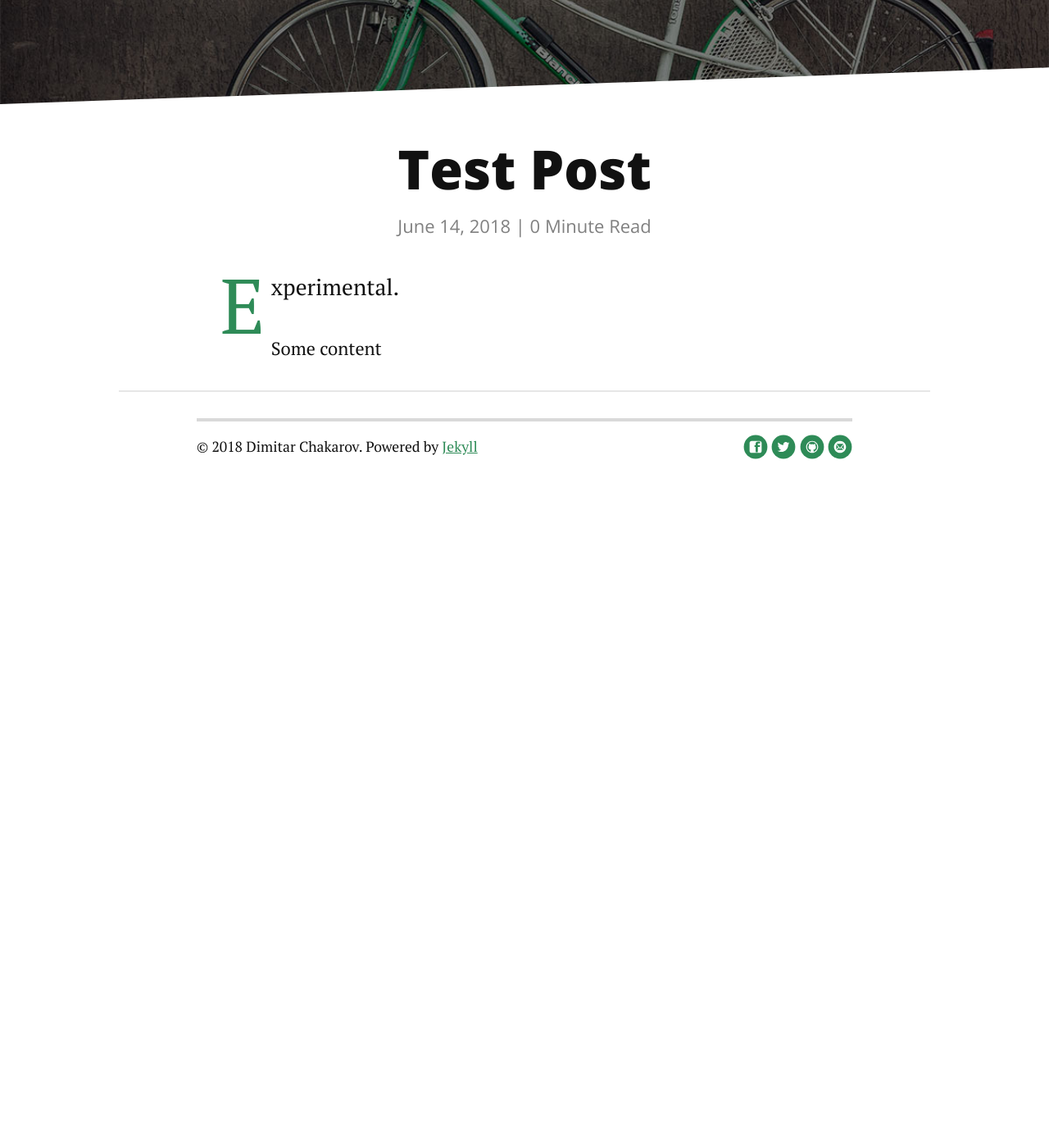
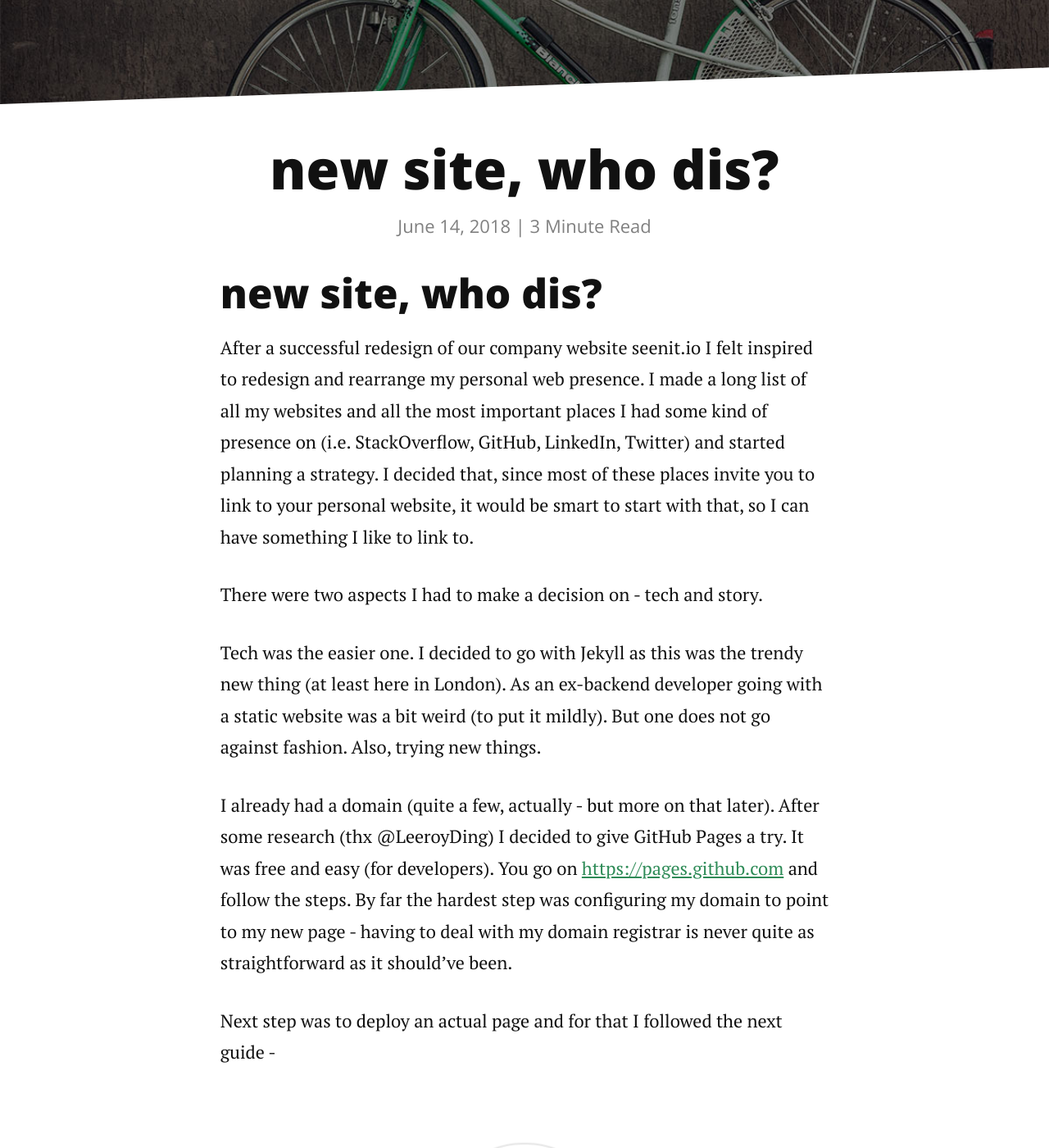
Before and after one commit to dchakarov/dchakarov.github.io, a Jekyll site: the page built from _posts/2018-06-14-test-post.markdown, in a window 1280 px wide and 1400 px high, scrolled down 191 px. Shown: the whole window at 82% size. Built offline with Jekyll 4.4.1, drawn with Linux system fonts in a browser that asks for light colours; nearby versions of some CDN libraries; before the commit the page ends 900 px from its top, so only the background shows below that; some of the changed text lies outside the part shown.

Commit message:
publish the first post

```diff
--- a/_posts/2018-06-14-test-post.markdown
+++ b/_posts/2018-06-14-test-post.markdown
@@ -1,9 +1,25 @@
 ---
 layout: post
-title:  "Test Post"
+title:  "new site, who dis?"
 date:   2018-06-14
 ---
 
-<p class="intro"><span class="dropcap">E</span>xperimental.</p>
+## new site, who dis?
 
-Some content
+After a successful redesign of our company website seenit.io I felt inspired to redesign and rearrange my personal web presence. I made a long list of all my websites and all the most important places I had some kind of presence on (i.e. StackOverflow, GitHub, LinkedIn, Twitter) and started planning a strategy. I decided that, since most of these places invite you to link to your personal website, it would be smart to start with that, so I can have something I like to link to.
+
+There were two aspects I had to make a decision on - tech and story.
+
+Tech was the easier one. I decided to go with Jekyll as this was the trendy new thing (at least here in London). As an ex-backend developer going with a static website was a bit weird (to put it mildly). But one does not go against fashion. Also, trying new things.
+
+I already had a domain (quite a few, actually - but more on that later). After some research (thx @LeeroyDing) I decided to give GitHub Pages a try. It was free and easy (for developers). You go on [https://pages.github.com](https://pages.github.com) and follow the steps. By far the hardest step was configuring my domain to point to my new page - having to deal with my domain registrar is never quite as straightforward as it should've been.
+
+Next step was to deploy an actual page and for that I followed the next guide - <img src="{{ '/assets/img/image1.png' | prepend: site.baseurl }}" alt="">  [https://jekyllrb.com/docs/quickstart/](https://jekyllrb.com/docs/quickstart/). Even for someone that had never worked with _bundler_ and had very limited knowledge about what _gem_ is, it was very easy to make it working. Keep in mind that not all Jekyll themes are supported on GitHub Pages, so better [check here](https://pages.github.com/themes/) before spending too much time tweaking a theme which is not supported. It's important to note that a theme might still be supported even if not listed on that list. So if you can't find a suitable enough theme on that list, [select one from here instead](https://jekyllrb.com/docs/themes/) and upload it to GitHub to test if it'd work. Chances are it would.
+
+With all that setup behind me I spent the next few days enjoying my new website. Then, out of a sudden, I received an email from Google, telling me a page from one of my subdomains had been de-listed from their index because it was violating someone's copyright. This was scary. Moreover, I didn't have any subdomains active on my domain. None that I knew about anyway. I clicked the link and - surprise, surprise - a book (PDF) file appeared.
+
+<img src="{{ '/assets/img/image2.jpg' | prepend: site.baseurl }}" alt="">
+
+I triple checked my newly updated website and couldn't find any mentions of this or any other PDF file. Clueless about what to do next I contacted GitHub and they kindly informed me I had made a mistake configuring my domain forwarding (DNS ALIAS rules, for those that know what that is) in a way that anyone could host something using any subdomain of my primary domain. I went on the domain registrar site one more time and disabled the star catch-all subdomain which did the job. I am still not convinced that wasn't partly GitHub's fault but since they were very helpful in resolving the issue, I am not too mad about it.
+
+And that's it. The website is live. You are experiencing it. What do you think?
```
Also changed, not shown: assets/img/image1.png (added), assets/img/image2.jpg (added).
